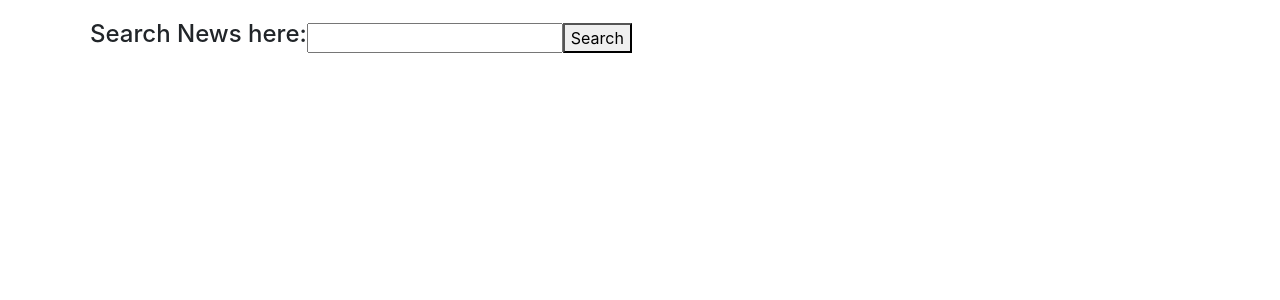
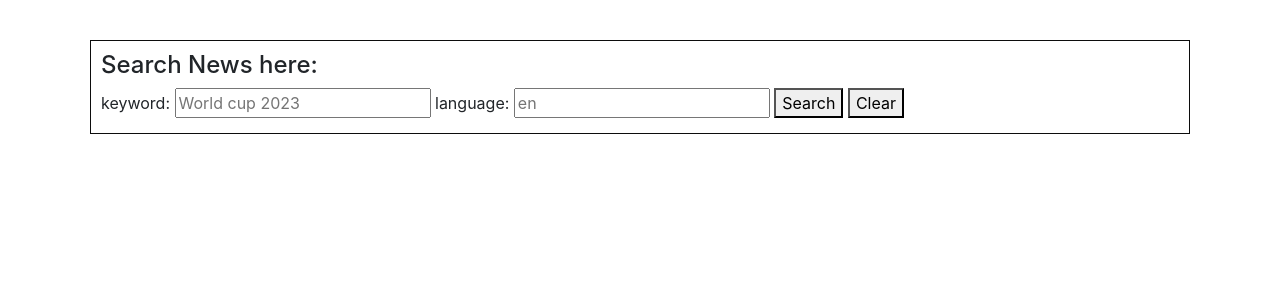
Before and after one commit to Gaurav41/news-portal, a Django app: page / in a window 1280 px wide. Shown: the part 56-356 px from the top of the page. Run offline with Django 4.2, Linux system fonts and the light colour scheme; the visitor is signed in with stand-in values (Sample User, id 1); some libraries are stand-ins or nearby versions.

Commit message:
filters and css added

```diff
--- a/static/css/styles.css
+++ b/static/css/styles.css
@@ -16,3 +16,18 @@ th, td {
     padding: 8px;
     text-align: left;
 }
+
+.form-div{
+    margin-top: 20px;
+    margin-bottom: 20px;
+    border: 1px  solid #0c0c0c;
+    padding: 10px;
+}
+
+.heading{
+    justify-content: center;
+}
+
+.center-heading{
+    text-align: center;
+}
--- a/templates/index.html
+++ b/templates/index.html
@@ -3,33 +3,42 @@
 {% block body %}
 <div class="container">
 
-    <div>
-      <form class="form-inline" action="/search/" method="POST">
+    <div class="form-div">
+      <form action="/search/" method="post">
         {% csrf_token %}
-        <div>
+        <div class="heading">
           <h4>Search News here:</h4>
         </div>
-            <input type="text" id="keyword" name="keyword" value="{{search_metadata.keyword}}" required>
+            <label for="keyword">keyword: </label>
+            <input type="text" id="keyword" name="keyword" placeholder="World cup 2023" value="" required>
+            <label for="language">language: </label>
+            <input type="text" id="language" name="language" placeholder="en" }>
             <button type="submit">Search</button>
+            <button type="reset">Clear</button>
       </form>
     </div>
 
     <div class="result-container">
       {% if search_metadata.keyword %}
-      <div>
+      <div class="form-div">
         <form class="" action="/get_searches/{{search_metadata.keyword}}" method="get">
           {% csrf_token %}
-          <div>
-            <h4>Apply Filters</h4>
-          </div>
+          <div class='filters'>
+            <h5 class="center-heading">Apply Filters</h5>
+
+            <p>
               {{articleFilter.form}}
               <button type="submit">Apply</button>
+            </p>
+          </div>
         </form>
       </div>
       {% endif %}
 
-      {% if data %}<h2>Results</h2>
+      {% if data %}<h2 class="center-heading">Search Results for {{search_metadata.keyword}}</h2>
+      <p>Total Count: {{ data|length }}
       <a href="{% url 'refresh_search' search_metadata.keyword %}">| Refresh</a>
+      </p>
       {% include 'search_result.html' %}
       {% endif %}
     </div>
--- a/templates/search_result.html
+++ b/templates/search_result.html
@@ -1,9 +1,9 @@
 
 {% if data %}
-  Total Count: {{ data|length }}
+
   <hr />
   {% for article in data %}
-    <h3>{{ article.title }}</h3>
+    <h4>{{ article.title }}</h4>
     <p>{{ article.author }},{{ article.publishedAt|date:'F j, Y g:i A' }}</p>
     <p>{{ article.description }}</p>
     <a href="{{ article.url }}" target="_blank">Read more</a>
--- a/templates/view_history_result.html
+++ b/templates/view_history_result.html
@@ -4,7 +4,7 @@
 {% block body %}
   <div class="container">
     <div class="result-container">
-      {% if data %}<h2>Keywods: {{ search_metadata.keyword }}</h2> {% endif %}
+      {% if data %}<h3>Keywods: {{ search_metadata.keyword }} | {{ data|length }} results </h3> {% endif %}
       <hr/>
       {% include 'search_result.html' %}
     </div>
```
